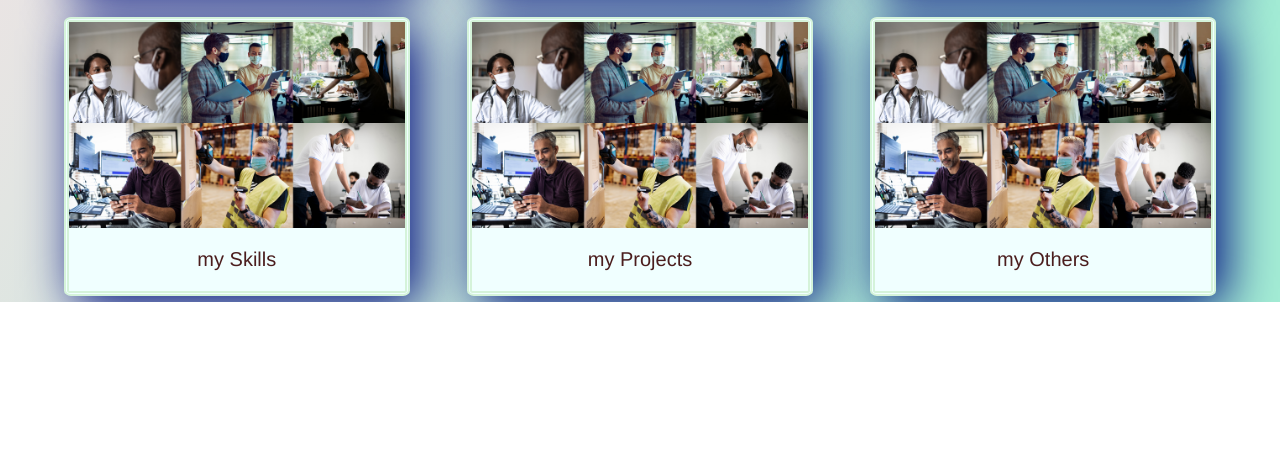
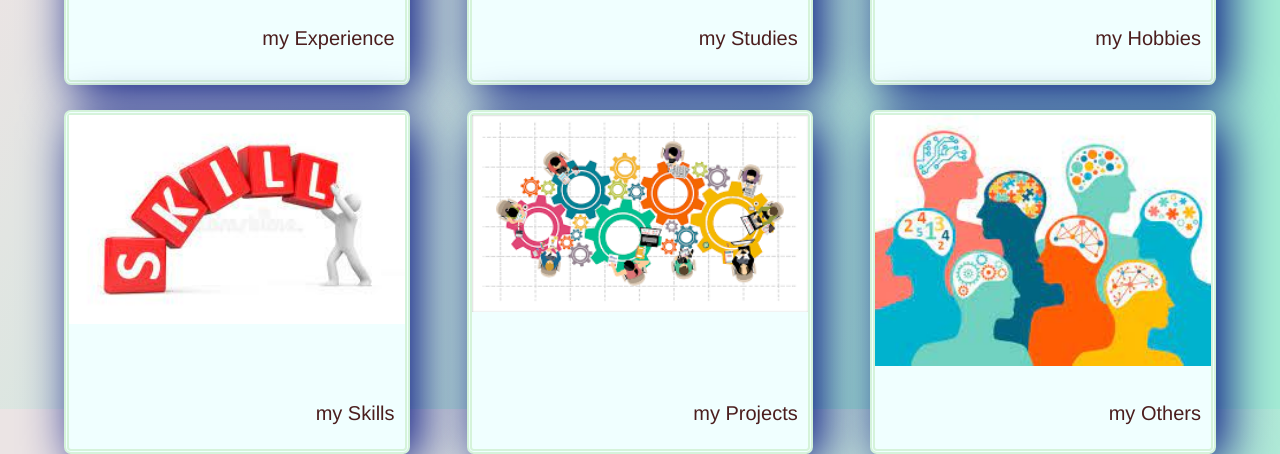
Before and after one commit to eugenalx/resume, a plain HTML site: page index.html in a window 1280 px wide. Shown: the part 498-952 px from the top of the page. Before the commit the page ends 800 px from the top, so only its background shows below. Drawn offline with Linux system fonts and the light colour scheme.

Commit message:
final homepage #1

```diff
--- a/app.js
+++ b/app.js
@@ -6,23 +6,23 @@ const Helloo = {
 
   mystudies: {
     nume: "my Studies",
-    image: "images/experience.jpg"
+    image: "images/studies.jpg"
   },
   myhobbies: {
     nume: "my Hobbies",
-    image: "images/experience.jpg"
+    image: "images/hobbies.jpg"
   },
   myskills: {
     nume: "my Skills",
-    image: "images/experience.jpg"
+    image: "images/skills.jfif"
   },
   myprojects: {
     nume: "my Projects",
-    image: "images/experience.jpg"
+    image: "images/projects.png"
   },
   myothers: {
     nume: "my Others",
-    image: "images/experience.jpg"
+    image: "images/abilities.jfif"
   },
 
   };
@@ -41,7 +41,7 @@ function Listare(lista) {
     let imageMain = document.createElement("img");
 
     divMain.className="pointer";
-    divMain.onclick="openNav()";
+    divMain.onclick=function() {openNav()};
     paragrafMain.innerHTML = val.nume;
     imageMain.src = val.image;
 
--- a/index.html
+++ b/index.html
@@ -42,9 +42,9 @@
 
 <!-- end fullsceen slider -->
 
-<!-- main screen -->
-        <div class="container" id="list"></div>
-<!-- end main screen -->
+<!-- final dinamyc homepage -->
+    <div class="container" id="list"></div>
+<!-- end of home page -->
 
 
     </main>
--- a/style.css
+++ b/style.css
@@ -122,18 +122,26 @@ nav > ul {
     color:#4b1e1e;
     }
 .container div{
+
+    position:relative;
+    height:100%;
     border-radius: 2%;
     box-shadow: 10px  10px 50px #000f80;
     background-color: azure;
     text-align: center;
     border: 5px double rgb(213, 243, 218) ;
+    display: grid;
+    grid-template-rows:  80% 20%;
+
 }
 
 .container p{
-    text-align: center;
+    text-align: end;
+   padding-bottom: 3%;
+   padding-right: 3%;
 }
  .container img{
-     align-self: center;
+    align-self: flex-start;
     width:100%;
  }
 
```
Also changed, not shown: images/Experience.png (added), images/abilities.jfif (added), images/hobbies.jpg (added), images/projects.png (added), images/skills.jfif (added), images/spider skills.jfif (added), images/studies.jpg (added).
